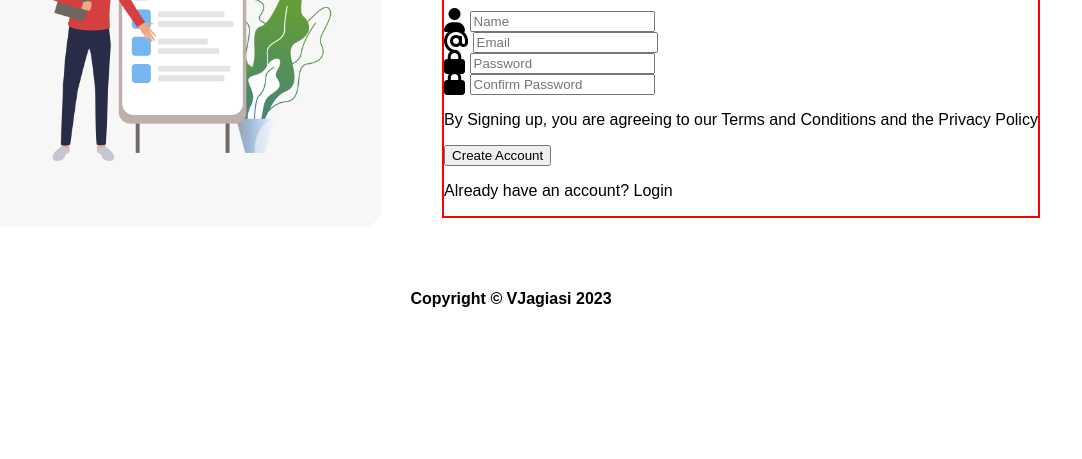
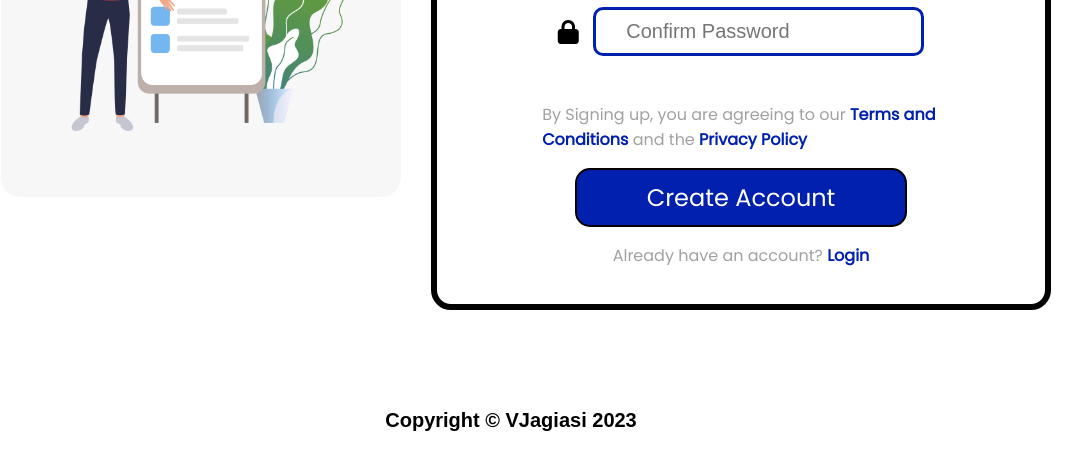
Before and after one commit to VJagiasi/sign-up-form, a plain HTML site: page index.html in a window 1280 px wide. Shown: the part 341-800 px from the top of the page, without its empty margins (129-1211 px from the left). Drawn offline with Linux system fonts and the light colour scheme; a web font is replaced by a local one.

Commit message:
Final Changes

```diff
--- a/index.html
+++ b/index.html
@@ -34,9 +34,9 @@
                 </div>
             </div>
             <div class="create-account">
-                <p>By Signing up, you are agreeing to our <span class="terms">Terms and Conditions</span> and the <span class="terms">Privacy Policy</span></p>
-                <button type="button" class="create-acccount-button">Create Account</button>
-                <p>Already have an account? <span class="login">Login</span></p>
+                <p class="agree">By Signing up, you are agreeing to our <span class="terms">Terms and Conditions</span> and the <span class="terms">Privacy Policy</span></p>
+                <button type="button" class="continue-button">Create Account</button>
+                <p class="already">Already have an account? <span class="login">Login</span></p>
             </div>
         </div>
     </div>
--- a/style.css
+++ b/style.css
@@ -1,9 +1,11 @@
 @import url('https://fonts.googleapis.com/css2?family=Chivo+Mono:wght@400;500&family=Inter:wght@400;600;700&family=Manrope:wght@300;400;500;600;700&family=Poppins:ital,wght@0,100;0,200;0,300;0,400;1,100&display=swap');
 
-/* * {
-    border: 1px solid red;
-} */
 
+
+:root {
+    --bold-accent: #0020ad;
+    --light-accent: #a1a1a1;
+}
 
 html, body {
     height: 100%;
@@ -14,7 +16,7 @@ html, body {
 body {
     display: flex;
     flex-direction: column;
-    justify-content: center;
+    justify-content: space-between;
     align-items: center;
 }
 
@@ -23,6 +25,7 @@ body {
     justify-content: center;
     align-items: center;
     height: 60%;
+    margin: 100px 100px;
 }
 
 .side-logo > img {
@@ -33,14 +36,77 @@ body {
 }
 
 .signup {
-    border: 2px solid red;
-    margin: 0px 30px;
+    border: 6px solid rgb(2, 2, 2);
+    border-radius: 20px;
 }
 
 .title {
     text-align: center;
-    font-size: 60px;
+    font-size: 48px;
     font-family: 'Poppins', sans-serif;
     font-weight: 900;
     color: rgb(3, 3, 52);
 }
+
+.details {
+    display: flex;
+    flex-direction: column;
+    justify-content: center;
+    align-items: center;
+}
+
+.info {
+    margin-bottom: 10px;
+}
+
+info > ::placeholder {
+    color: var(--light-accent)
+}
+
+.info > input {
+    padding: 10px 30px;
+    border: 3px solid var(--bold-accent);
+    border-radius: 10px;
+    margin-left: 10px;
+    color: black;
+    font-size: 20px;
+}
+
+.create-account {
+    display: flex;
+    flex-direction: column;
+    justify-self: center;
+    align-items: center;
+    margin: 20px;
+}
+
+.create-account > p {
+    color: var(--light-accent);
+    font-size: 16px;
+    font-family: 'Poppins', sans-serif;
+    font-weight: 500;
+}
+
+.agree {
+    width: 70%;
+}
+
+button {
+    padding: 10px 70px;
+    background-color: var(--bold-accent);
+    border-radius: 15px;
+    color: #ffff;
+    font-size: 24px;
+    font-family: "Poppins", sans-serif;
+    border: 2px solid black;
+}
+
+.login,
+.terms {
+    color: var(--bold-accent);
+    font-weight: 900;
+}
+
+footer {
+    font-size: 20px;
+}
```
